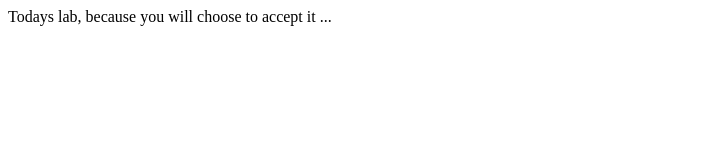
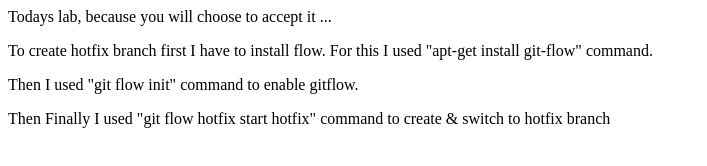
Before and after one commit to kishan93patel/Lab-4, a plain HTML site: page index.html in a window 1280 px wide. Shown: the whole page, without its empty margins (0-707 px from the left). Drawn offline with Linux system fonts and the light colour scheme.

Commit message:
Created hot fix branch & added text

```diff
--- a/index.html
+++ b/index.html
@@ -6,6 +6,9 @@
 
 <body>
 	<p> Todays lab, because you will choose to accept it ...</p>
+	<p>To create hotfix branch first I have to install flow. For this I used "apt-get install git-flow" command.</p>
+	<p>Then I used "git flow init" command to enable gitflow.</p>
+	<p>Then Finally I used "git flow hotfix start hotfix" command to create & switch to hotfix branch</p>
 </body>
 
 </html>
```
